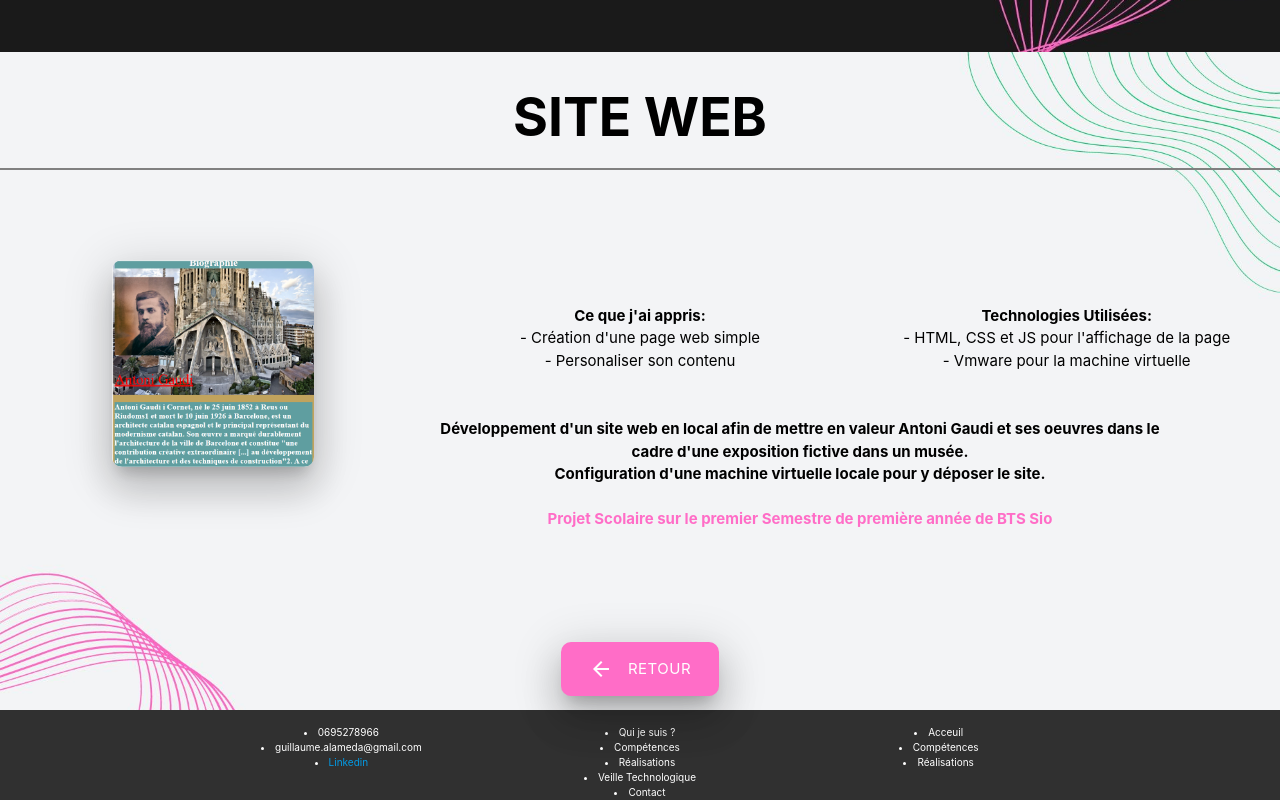
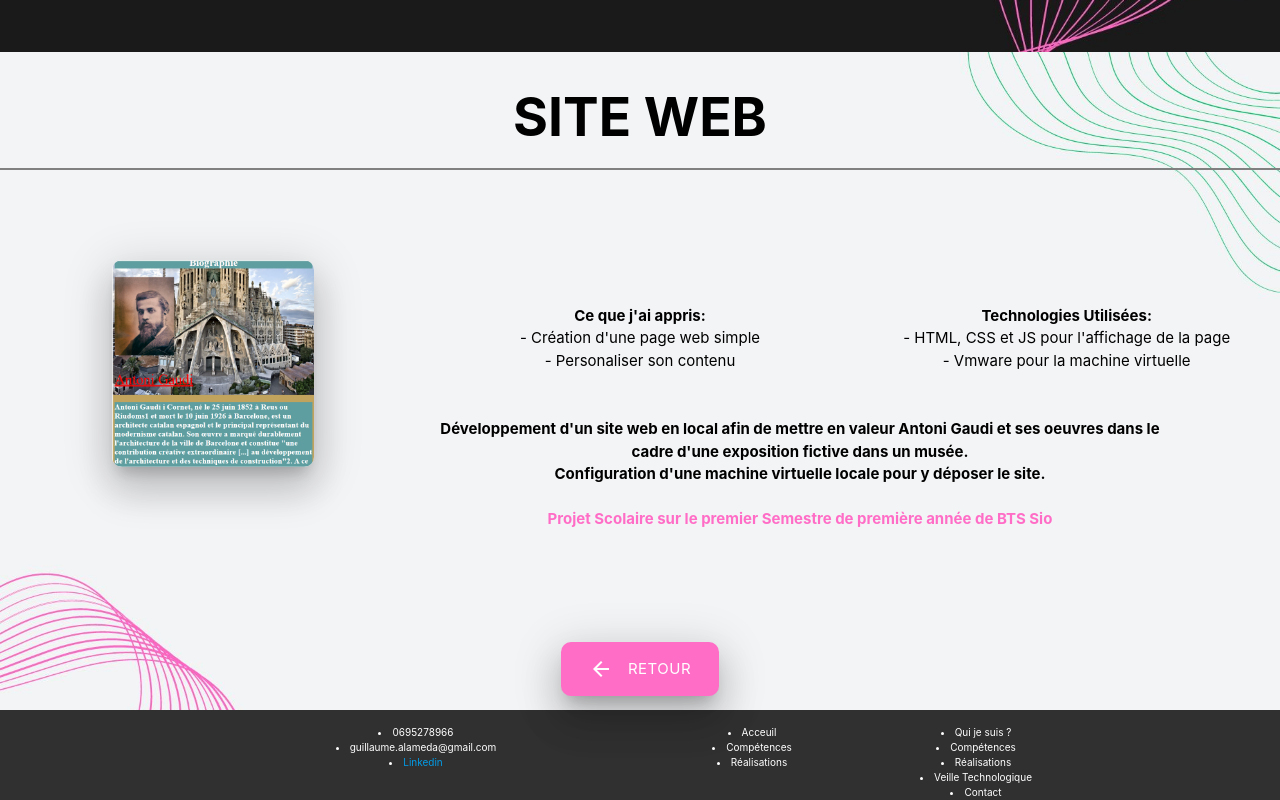
Before and after one commit to guillaume-boop/PortfolioBts, a plain HTML site: page realisation.html in a window 1280 px wide. Shown: the part 7180-7980 px from the top of the page. Drawn offline with nearby package versions, Linux system fonts and the light colour scheme.

Commit message:
Update realisation.html

```diff
--- a/realisation.html
+++ b/realisation.html
@@ -685,13 +685,20 @@
     <div class="container">
       <div class="row" style="font-size: 10px; margin-bottom: 0"><br>
 
-        <div class="col s4 center" style="margin-bottom: 0">
+        <div class="col s6 center" style="margin-bottom: 0">
           <li class="white-text text-lighten-4"><a class="white-text">0695278966</a></li>
           <li class="white-text text-lighten-4"><a class="white-text text-lighten-4">guillaume.alameda@gmail.com</a></li>
           <li class="white-text text-lighten-4"><a href="https://www.linkedin.com/in/guillaume-alameda-92b533217/?originalSubdomain=fr">Linkedin</a></li>
         </div>
 
-        <div class="col s4 center">
+          <div class="col s3 center">
+            <li class="white-text text-lighten-3"><a class="white-text text-lighten-3" href="https://guillaume-boop.github.io/PortfolioBts">Acceuil</a></li>
+            <li class="white-text text-lighten-3"><a class="white-text text-lighten-3" href="https://guillaume-boop.github.io/PortfolioBts/competence.html">Compétences</a></li>
+            <li class="white-text text-lighten-3"><a class="white-text text-lighten-3" href="https://guillaume-boop.github.io/PortfolioBts/realisation.html">Réalisations</a></li>
+        </div>
+
+
+        <div class="col s3 center">
             <li class="white-text text-lighten-3"><a class="white-text text-lighten-3" href="https://guillaume-boop.github.io/PortfolioBts/#section1">Qui je suis ?</a></li>
             <li class="white-text text-lighten-3"><a class="white-text text-lighten-3" href="https://guillaume-boop.github.io/PortfolioBts/#section2">Compétences</a></li>
             <li class="white-text text-lighten-3"><a class="white-text text-lighten-3" href="https://guillaume-boop.github.io/PortfolioBts/#section3">Réalisations</a></li>
@@ -699,11 +706,7 @@
             <li class="white-text text-lighten-3"><a class="white-text text-lighten-3" href="https://guillaume-boop.github.io/PortfolioBts/#section5">Contact</a></li>
         </div>
 
-          <div class="col s4 center">
-            <li class="white-text text-lighten-3"><a class="white-text text-lighten-3" href="https://guillaume-boop.github.io/PortfolioBts">Acceuil</a></li>
-            <li class="white-text text-lighten-3"><a class="white-text text-lighten-3" href="https://guillaume-boop.github.io/PortfolioBts/competence.html">Compétences</a></li>
-            <li class="white-text text-lighten-3"><a class="white-text text-lighten-3" href="https://guillaume-boop.github.io/PortfolioBts/realisation.html">Réalisations</a></li>
-        </div>
+
       </div>
     </div>
   </footer>
```
